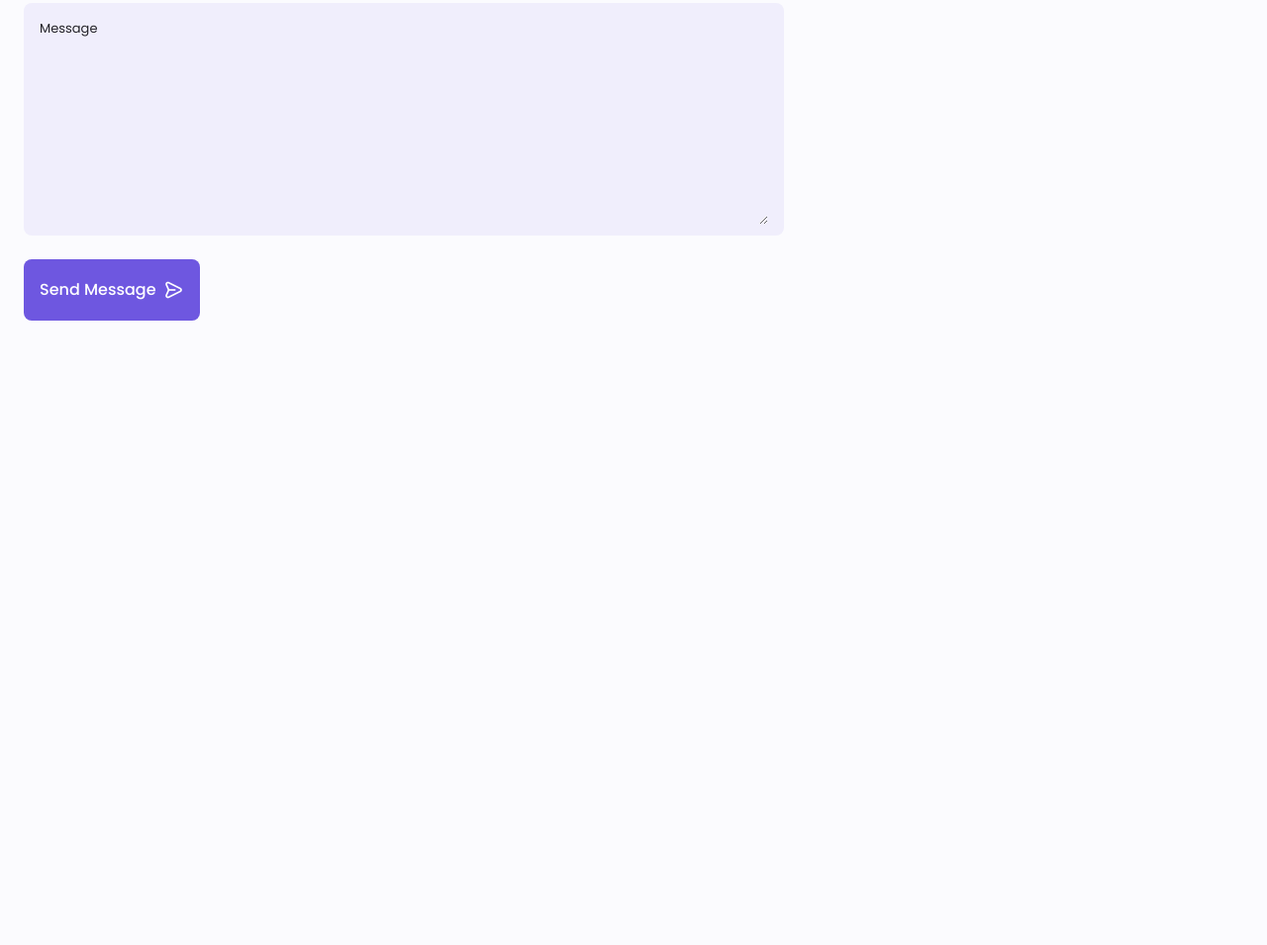
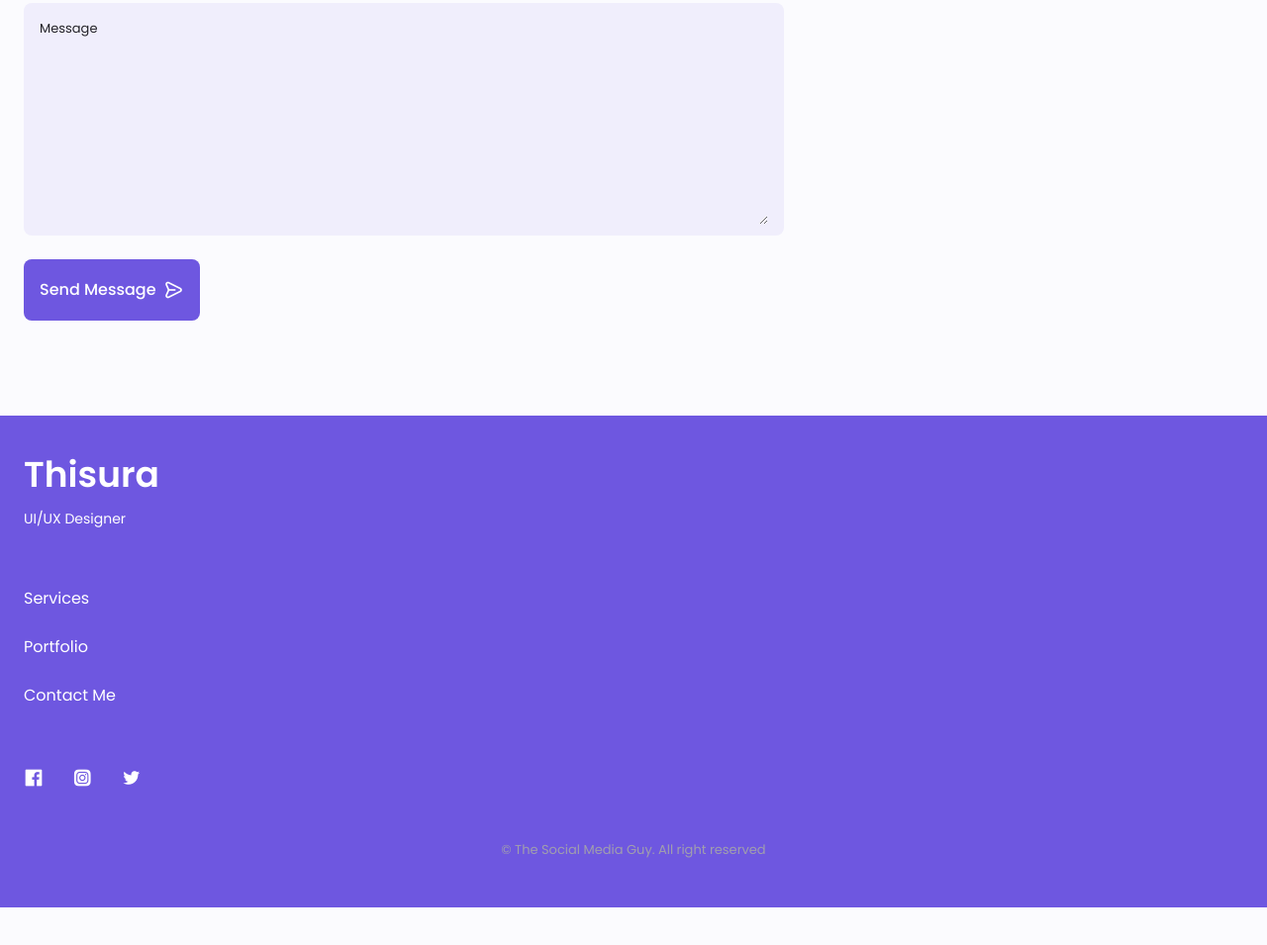
Before and after one commit to RaZanjana/portfolioSite_V2, a plain HTML site: page index.html in a window 1280 px wide. Shown: the part 5937-6892 px from the top of the page at 99% size. Before the commit the page ends 6373 px from the top, so only its background shows below. Drawn offline with nearby package versions, Linux system fonts and the light colour scheme.

Commit message:
footer section

```diff
--- a/assets/css/styles.css
+++ b/assets/css/styles.css
@@ -887,8 +887,60 @@ img {
     padding: .25rem .5rem .5rem 0;
 }
 /*==================== FOOTER ====================*/
+.footer{
+    padding-top: 2rem;
+}
 
+.footer__container{
+    row-gap: 3.5rem;
+}
 
+.footer__bg{
+    background-color: var(--first-color-second);
+    padding: 2rem 0 3rem;
+}
+
+.footer__title{
+    font-size: var(--h1-font-size);
+    margin-bottom: var(--mb-0-25);
+}
+
+.footer__subtitle{
+    font-size: var(--small-font-size);
+}
+
+.footer__links{
+    display: flex;
+    flex-direction: column;
+    row-gap: 1.5rem;
+}
+
+.footer__links:hover{
+    color: var(--first-color-lighter);
+}
+
+.footer__social{
+    font-size: 1.25rem;
+    margin-right: var(--mb-1-5);
+}
+
+.footer__social:hover{
+    color: var(--first-color-lighter);
+}
+
+.footer__copy{
+    font-size: var(--smaller-font-size);
+    text-align: center;
+    color: var(--text-color-light);
+    margin-top: var(--mb-3);
+}
+
+.footer__title,
+.footer__subtitle,
+.footer__link,
+.footer__social{
+    color: #fff;
+}
 /*========== SCROLL UP ==========*/
 
 
--- a/index.html
+++ b/index.html
@@ -799,8 +799,37 @@
 
     <!--==================== FOOTER ====================-->
     <footer class="footer">
-
-
+        <div class="footer__bg">
+            <div class="footer__container container grid">
+                <div>
+                    <h1 class="footer__title">Thisura</h1>
+                    <span class="footer__subtitle">UI/UX Designer</span>
+                </div>
+                <ul class="footer__links">
+                    <li>
+                        <a href="#services" class="footer__link">Services</a>
+                    </li>
+                    <li>
+                        <a href="#portfolio" class="footer__link">Portfolio</a>
+                    </li>
+                    <li>
+                        <a href="#contact" class="footer__link">Contact Me</a>
+                    </li>
+                </ul>
+                <div class="footer__socials">
+                    <a href="https://www.facebook.com/thisuraRaZ" class="footer__social" target="_blank">
+                        <i class="uil uil-facebook"></i>
+                    </a>
+                    <a href="https://www.instagram.com/___thisura_raz___/?hl=en" class="footer__social" target="_blank">
+                        <i class="uil uil-instagram-alt"></i>
+                    </a>
+                    <a href="https://twitter.com/ThisuraKtrr" class="footer__social" target="_blank">
+                        <i class="uil uil-twitter"></i>
+                    </a>
+                </div>
+            </div>
+            <p class="footer__copy">&#169; The Social Media Guy. All right reserved</p>
+        </div>
     </footer>
 
     <!--==================== SCROLL TOP ====================-->
```
